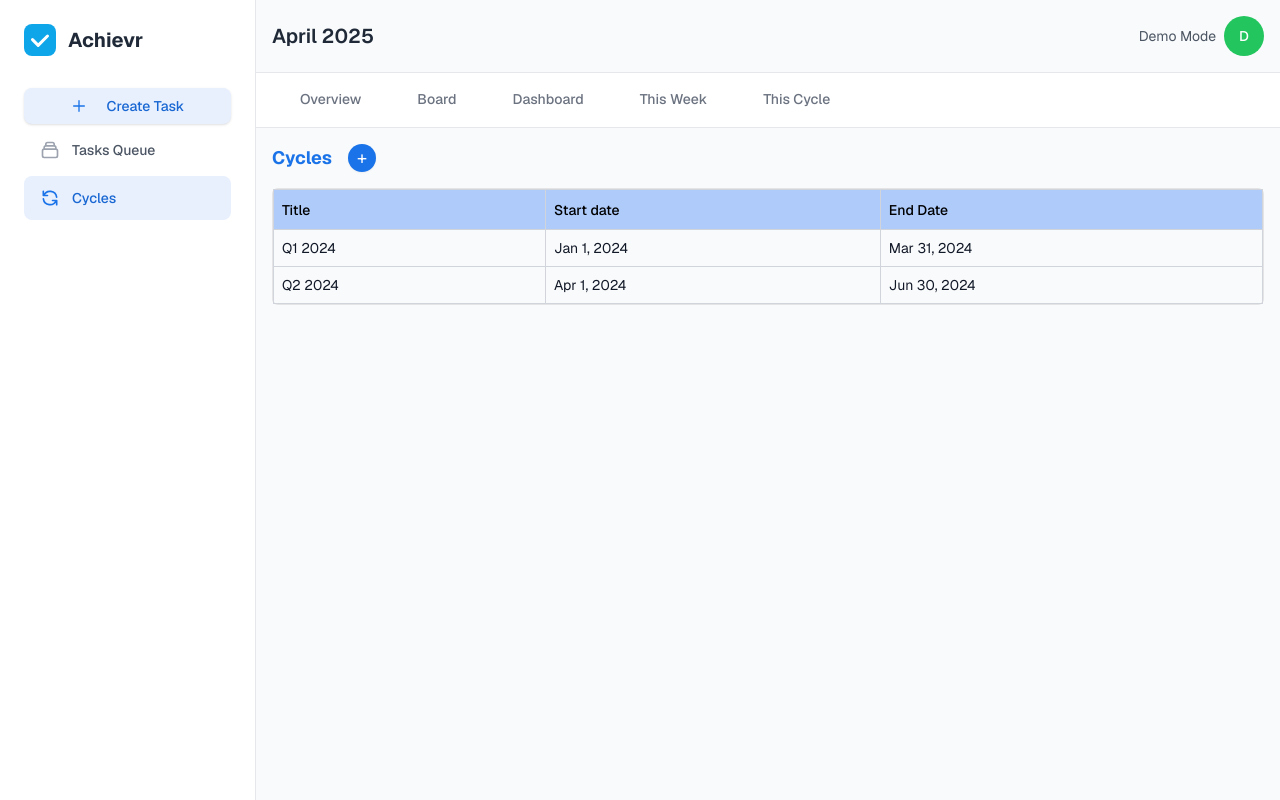
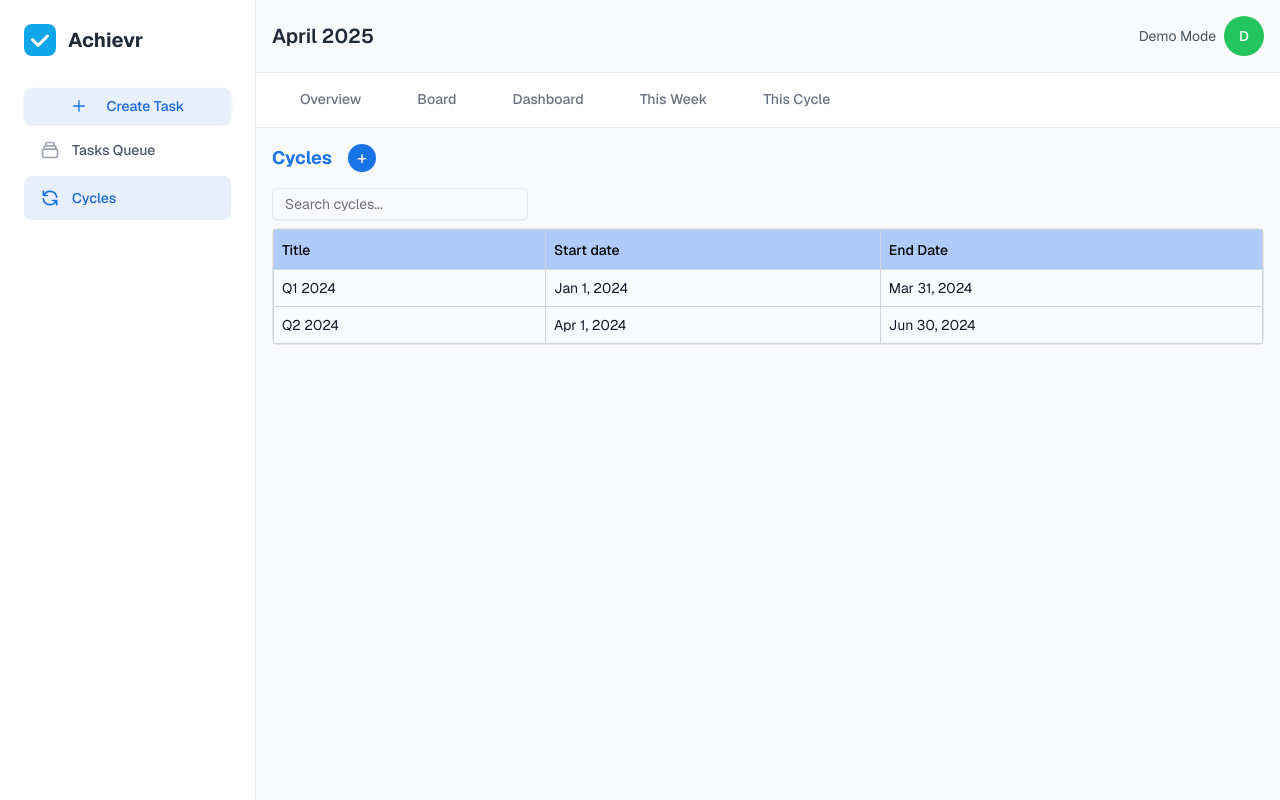
Before and after one commit to Shree0310/Achievr, a Next.js app: page /cycles-list in a window 1280 px wide. Built offline with nearby package versions, Linux system fonts and the light colour scheme; no server answers; the database is empty.

Commit message:
search filter in cycles  table

```diff
--- a/src/app/Components/Cycles/Cycles.jsx
+++ b/src/app/Components/Cycles/Cycles.jsx
@@ -10,7 +10,7 @@ import "react-datepicker/dist/react-datepicker.css";
 
 // Function to generate a UUID v4
 function generateUUID() {
-    return 'xxxxxxxx-xxxx-4xxx-yxxx-xxxxxxxxxxxx'.replace(/[xy]/g, function(c) {
+    return 'xxxxxxxx-xxxx-4xxx-yxxx-xxxxxxxxxxxx'.replace(/[xy]/g, function (c) {
         const r = Math.random() * 16 | 0;
         const v = c === 'x' ? r : (r & 0x3 | 0x8);
         return v.toString(16);
@@ -21,6 +21,7 @@ const Cycles = ({ userId }) => {
     const [cycles, setCycles] = useState([]);
     const [error, setError] = useState('');
     const [isLoading, setIsLoading] = useState(false);
+    const [searchInput, setSearchInput] = useState('');
     const [isAddingCycle, setIsAddingCycle] = useState(false);
     const [newCycle, setNewCycle] = useState({
         title: '',
@@ -201,6 +202,16 @@ const Cycles = ({ userId }) => {
         });
     }
 
+    const filterCycles = (cycles) => {
+        if (!Array.isArray(cycles)) { return []; }
+        const searchTerm = searchInput.toString();
+        return cycles.filter(cycle => {
+            return (
+                (cycle.title.toLowerCase() || '').includes(searchTerm)
+            )
+        })
+    }
+
     return (
         <div className="p-4">
             <div className="flex items-center space-x-4 mb-4">
@@ -219,6 +230,12 @@ const Cycles = ({ userId }) => {
                     {error}
                 </div>
             )}
+            <Input
+                value={searchInput}
+                placeholder="Search cycles..."
+                className="rounded-md w-64 h-8 border-gray-200 my-2"
+                onChange={(e) => setSearchInput(e.target.value)}
+            />
 
             <div className="rounded-md border">
                 <Table>
@@ -230,7 +247,7 @@ const Cycles = ({ userId }) => {
                         </TableRow>
                     </TableHeader>
                     <TableBody>
-                        {cycles.map((cycle) => (
+                        {filterCycles(cycles).map((cycle) => (
                             <TableRow key={cycle.id}>
                                 <TableCell className="border border-gray-300">{cycle.title}</TableCell>
                                 <TableCell className="border border-gray-300">{formatDate(cycle.start_at)}</TableCell>
```
Also changed, not shown: src/app/Components/TaskQueue/TaskQueue.jsx (line endings or trailing spaces).
